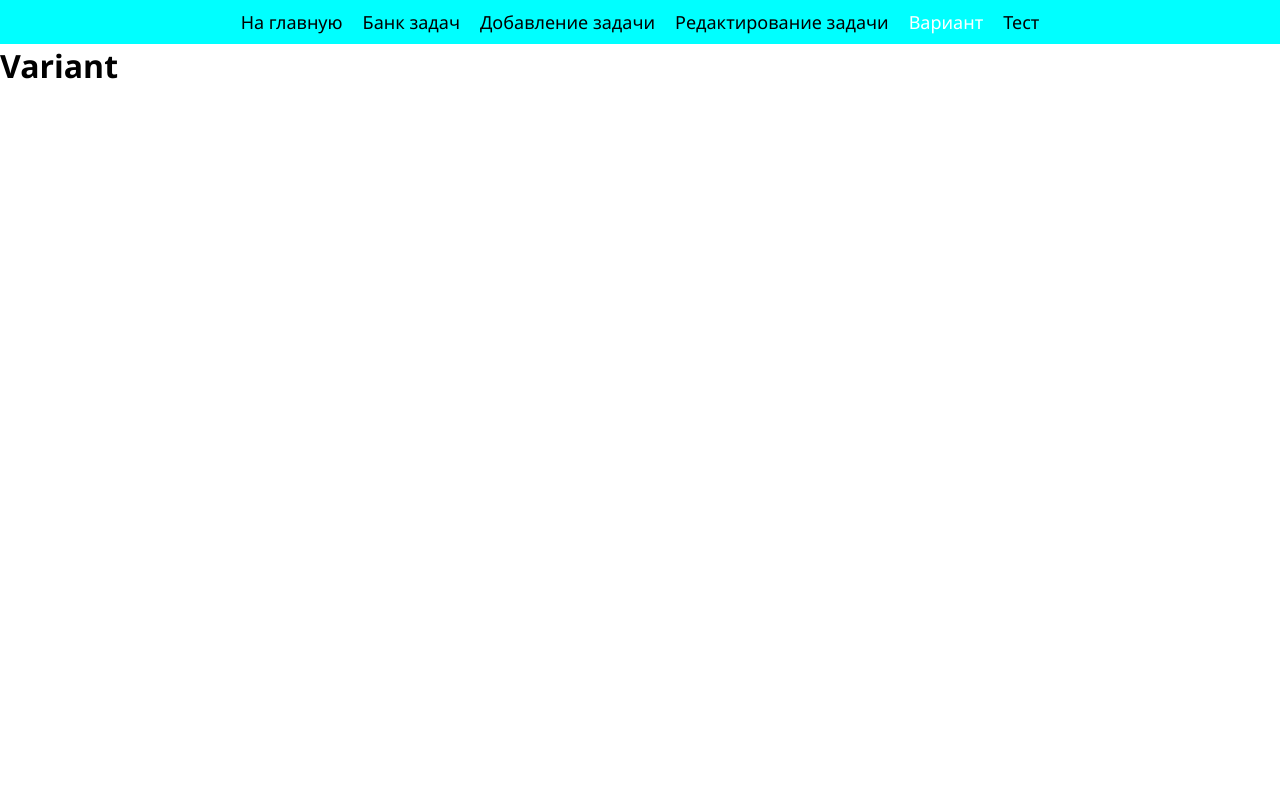
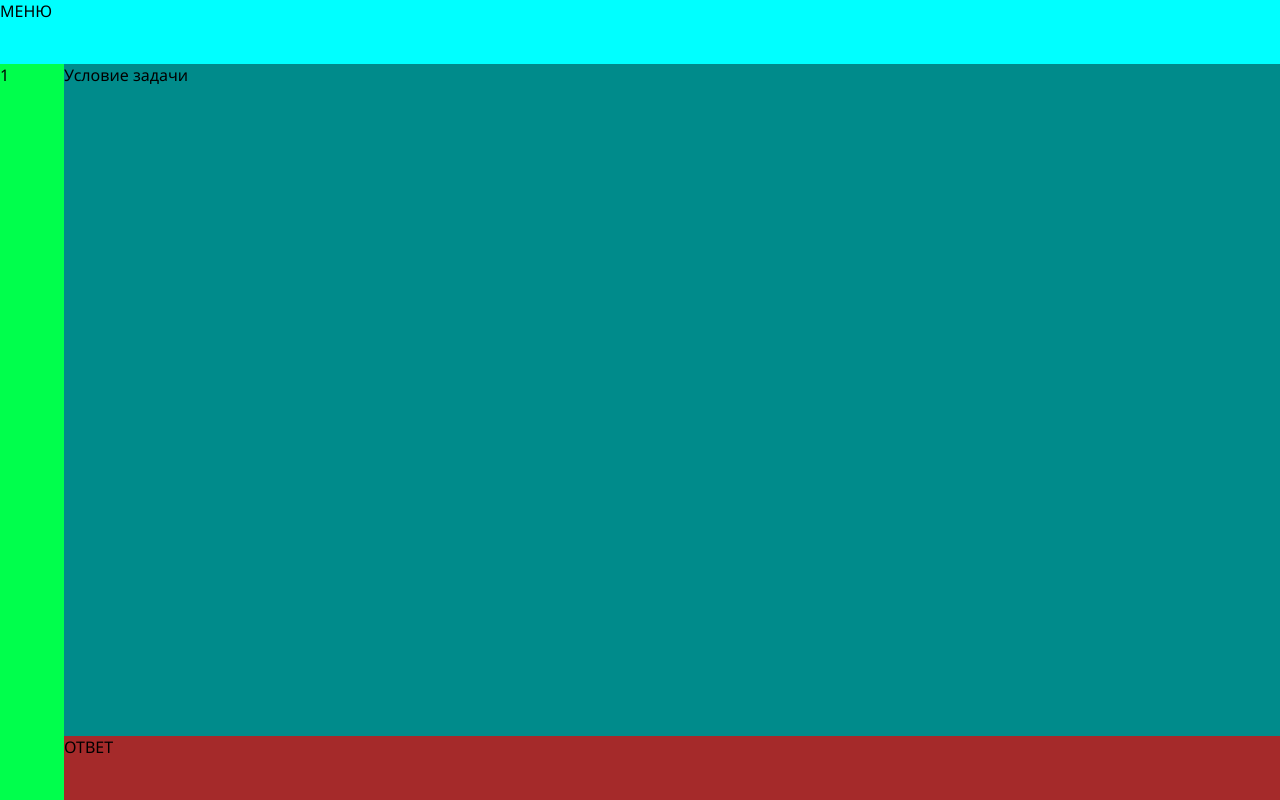
Before and after one commit to VoropaevIvan/website, a React (Create React App) app in the folder frontend/: page /variant in a window 1280 px wide. Built offline with nearby package versions, Linux system fonts and the light colour scheme.

Commit message:
Add variant page position

```diff
--- /dev/null
+++ b/frontend/src/components/Variant/Variant.css
@@ -0,0 +1,55 @@
+.wrapper {
+  min-width: 100%;
+  overflow: hidden;
+  background-color: brown;
+}
+
+.variant {
+  min-height: 100vh;
+  display: flex;
+  flex-direction: column;
+  background-color: rgb(255, 255, 255);
+  justify-content: stretch;
+  flex-wrap: wrap;
+  /* align-items: stretch; */
+}
+
+.varHeader {
+  background-color: aqua;
+  min-height: 8vh;
+
+  /* height: 40%; */
+}
+
+.varCentre {
+  display: flex;
+  flex: 1 1 auto;
+
+  flex-direction: row;
+}
+
+.varNavigate {
+  display: flex;
+  background-color: rgb(0, 255, 76);
+  flex: 0 0 auto;
+  min-width: 5%;
+}
+.varTask {
+  display: flex;
+  background-color: burlywood;
+  flex-direction: column;
+  flex: 1 1 auto;
+  /* width: 80%; */
+}
+
+.varTaskText {
+  display: flex;
+  background-color: darkcyan;
+
+  flex: 1 1 auto;
+}
+
+.varAnswer {
+  background-color: brown;
+  min-height: 8vh;
+}
--- a/frontend/src/components/Variant/Variant.jsx
+++ b/frontend/src/components/Variant/Variant.jsx
@@ -1,5 +1,20 @@
+import "./Variant.css";
+
 const Variant = () => {
-  return <h1>Variant</h1>;
+  return (
+    <div className="wrapper">
+      <div className="variant">
+        <div className="varHeader">МЕНЮ</div>
+        <div className="varCentre">
+          <div className="varNavigate">1</div>
+          <div className="varTask">
+            <div className="varTaskText">Условие задачи</div>
+            <div className="varAnswer">ОТВЕТ</div>
+          </div>
+        </div>
+      </div>
+    </div>
+  );
 };
 
 export default Variant;
--- a/frontend/src/layouts/MainLayout.jsx
+++ b/frontend/src/layouts/MainLayout.jsx
@@ -7,7 +7,7 @@ const MainLayout = () => {
   console.log(location);
   return (
     <>
-      {location.pathname !== "/variant" ? <Menu /> : <Menu />}
+      {location.pathname !== "/variant" ? <Menu /> : ""}
       {/* <NavBar /> */}
       <Outlet />
     </>
```
